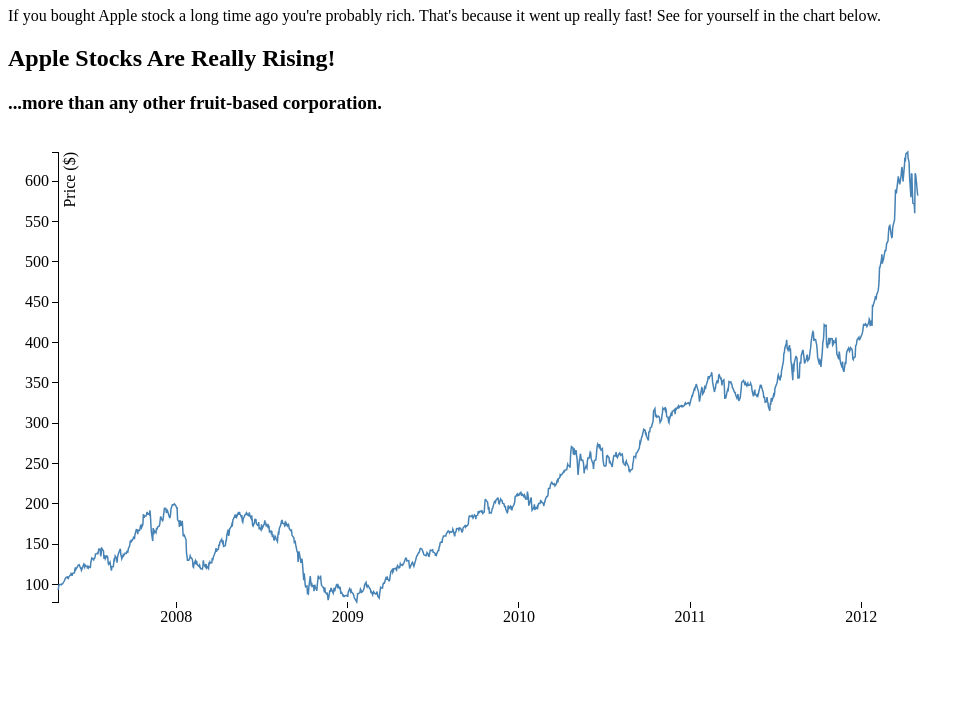
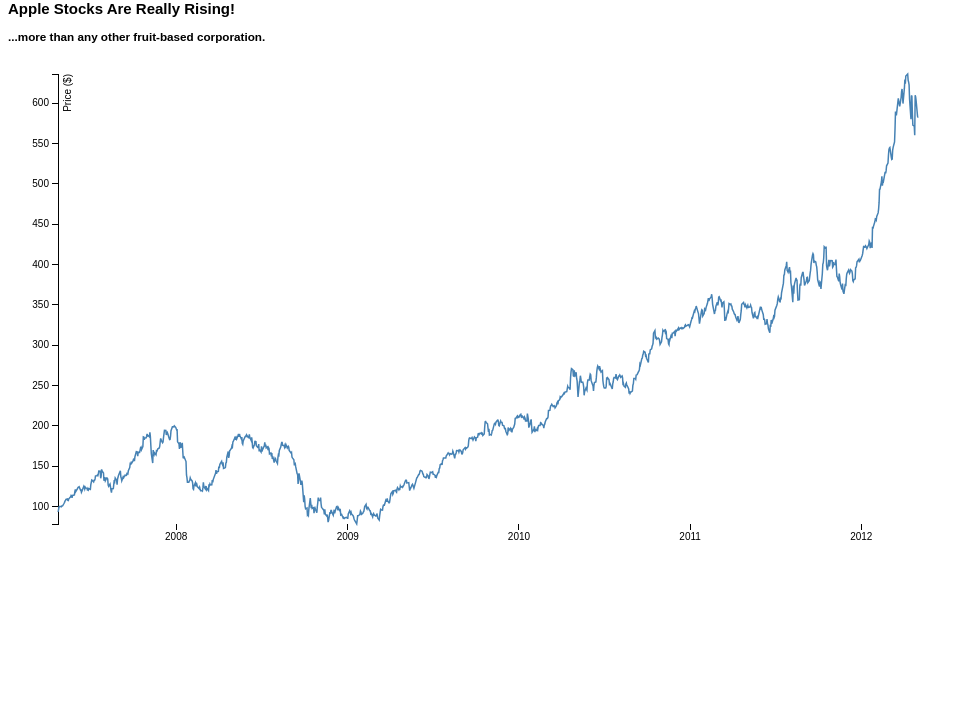
Before and after one commit to samhoran/chart-example, a plain HTML site: page index.html in a window 1280 px wide. Shown: the part 73-800 px from the top of the page, without its empty margins (0-974 px from the left). Drawn offline with nearby package versions, Linux system fonts and the light colour scheme.

Commit message:
add comments, modify CSS

```diff
--- a/index.html
+++ b/index.html
@@ -3,7 +3,8 @@
 
   <head>
     <meta charset="utf-8">
-    <title> Example Site</title>
+    <title> Apple Stocks </title>
+    <!--styles-->
     <link href="styles/style.css" rel="stylesheet" type="text/css">
   </head>
 
@@ -15,6 +16,7 @@
     <h2> Apple Stocks Are Really Rising!</h2>
     <h3> ...more than any other fruit-based corporation. </h3>
 
+    <!--javascript-->
     <script src="//d3js.org/d3.v3.min.js"></script>
     <script src="scripts/main.js"></script>
   </body>
--- a/scripts/main.js
+++ b/scripts/main.js
@@ -24,6 +24,8 @@ var yAxis = d3.svg.axis()
 var line = d3.svg.line()
     .x(function(d) { return x(d.date); })
     .y(function(d) { return y(d.close); });
+
+//Here's where it interacts with the HTML--here it selects body, then appends svg to the bottom.
 
 var svg = d3.select("body").append("svg")
     .attr("width", width + margin.left + margin.right)
--- a/styles/style.css
+++ b/styles/style.css
@@ -1,4 +1,4 @@
-#apple-stock-chart body {
+body {
   font: 10px sans-serif;
 }
 
```
